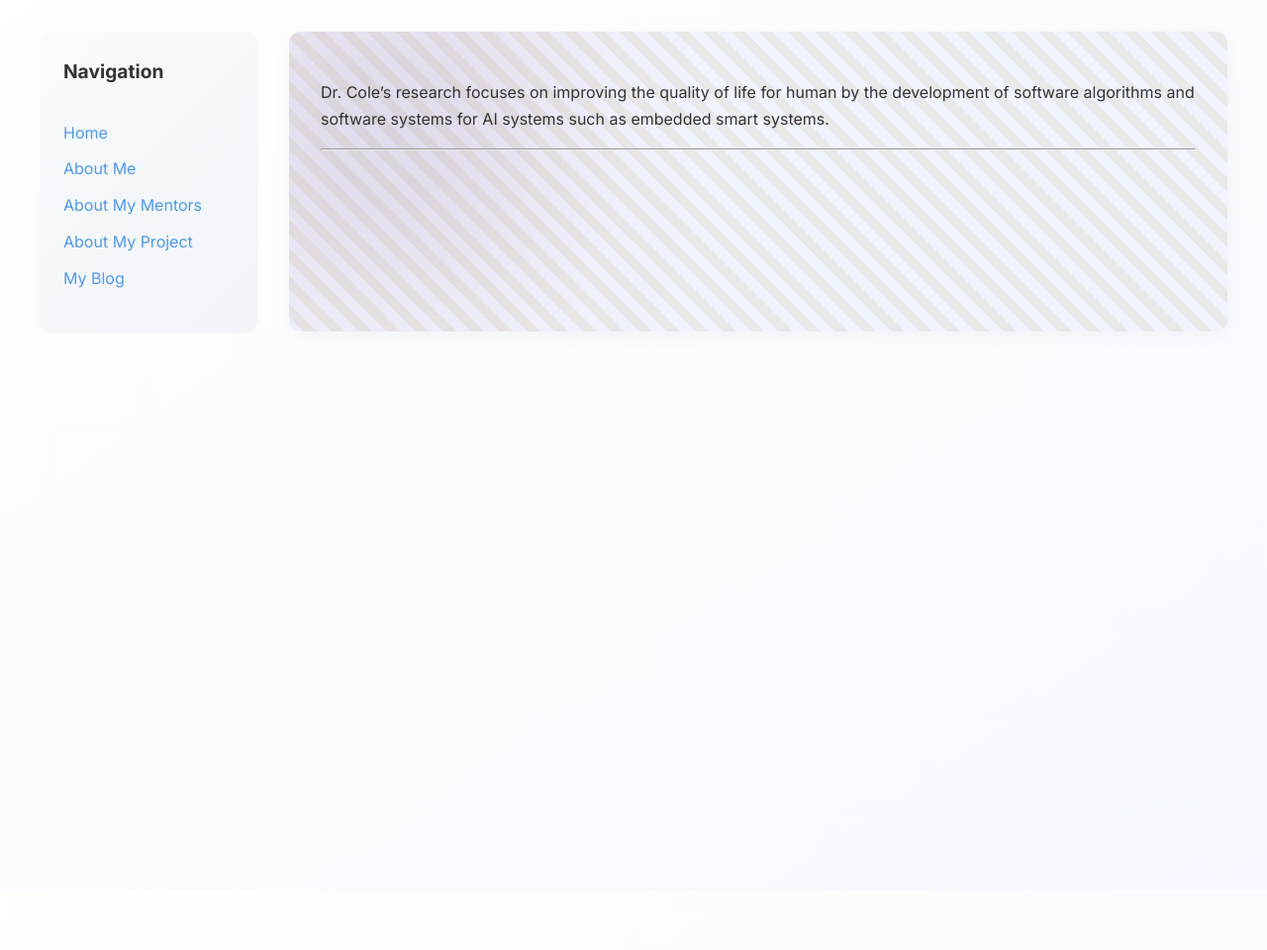
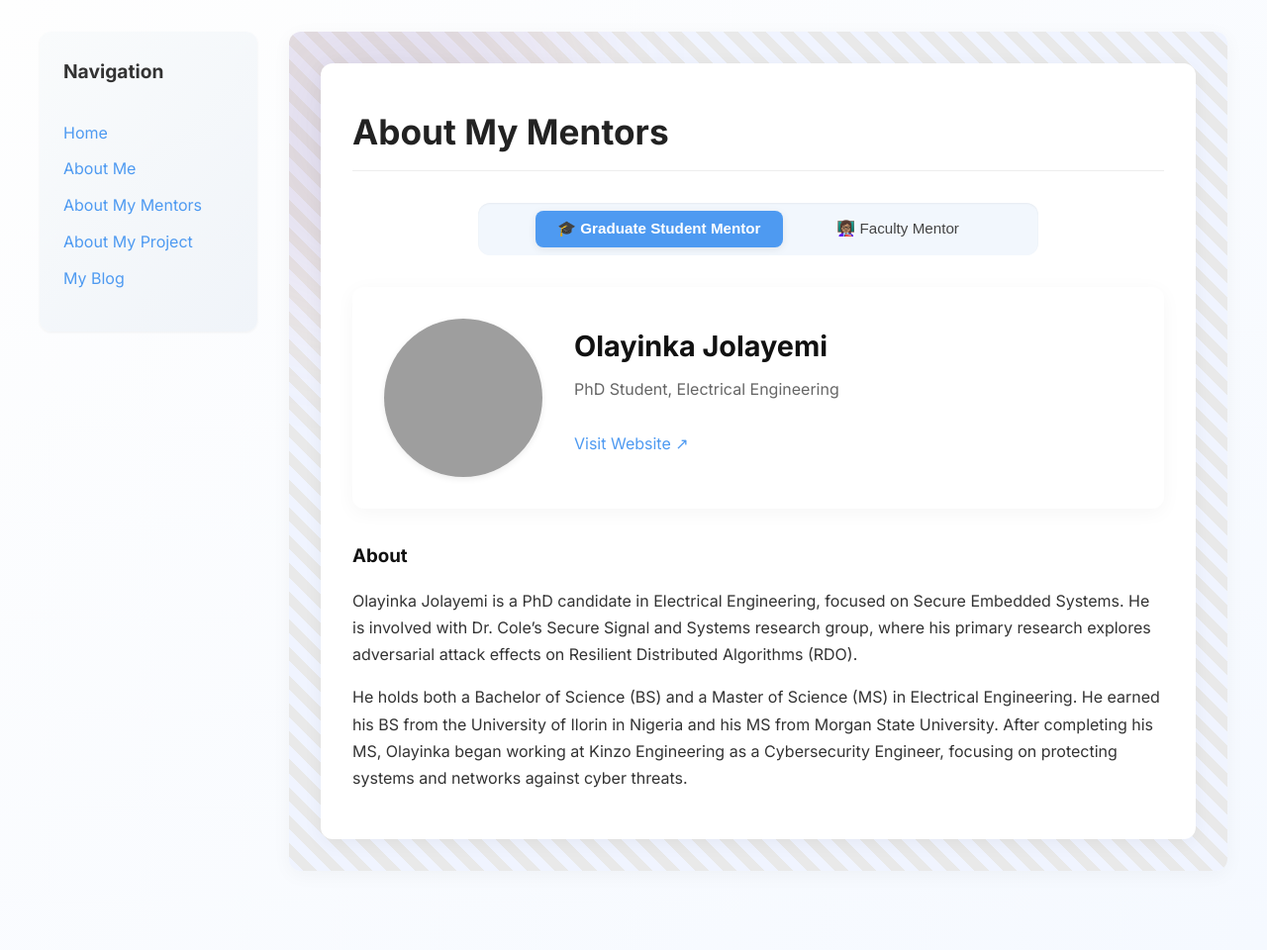
Before and after one commit to Chola3-pixel/Chola3-pixel.github.io, a Jekyll site: the page built from pages/about-my-mentor.md, in a window 1280 px wide. Shown: the whole page at 99% size. Built offline with Jekyll 4.4.1, drawn with Linux system fonts in a browser that asks for light colours; our own code applies the rules of GitHub Pages for plain Markdown files; before the commit the page ends 900 px from its top, so only the background shows below that; part of the change alters nothing that is shown; grey boxes are pictures that could not be loaded.

Commit message:
Update about-my-mentor.md

```diff
--- a/pages/about-my-mentor.md
+++ b/pages/about-my-mentor.md
@@ -6,9 +6,9 @@ permalink: /about-my-mentor.html
 graduate_mentor:
   name: Olayinka Jolayemi
   title: PhD Student, Electrical Engineering
-  image:/assets/images/mymentor.jpg
-  website:https://www.linkedin.com/in/jolayemi-olayinka-85b38268/
-  email: oljol3@morgan.edu
+  image: /assets/images/mymentor.jpg
+  website: "https://www.linkedin.com/in/jolayemi-olayinka-85b38268/"
+  email: "oljol3@morgan.edu"
   bio: |
     Olayinka Jolayemi is a PhD candidate in Electrical Engineering, focused on Secure Embedded Systems. He is involved with Dr. Cole's Secure Signal and Systems research group, where his primary research explores adversarial attack effects on Resilient Distributed Algorithms (RDO).
 
@@ -18,8 +18,8 @@ faculty_mentor:
   name: Dr. Cliston Cole, Ph.D.
   title: Assistant Professor at MSU | Electrical Engineer | Auditory Modeling | Speech Perception
   image: /assets/images/facultyadvisor.jpg
-  website:https://www.linkedin.com/in/cliston-cole-ph-d/
-  email: cliston.cole@morgan.edu
+  website: "https://www.linkedin.com/in/cliston-cole-ph-d/"
+  email: "cliston.cole@morgan.edu"
   bio: |
     Dr. Cliston Cole received both his B.S. and M.S. degrees in Electrical Engineering from Tuskegee University. He earned his Ph.D. in Electrical and Computer Engineering from the University of Illinois at Urbana-Champaign.
 
@@ -27,8 +27,3 @@ faculty_mentor:
 
     Dr. Cole’s work aims to enhance quality of life through the development of software algorithms and systems for embedded smart AI platforms.
 ---
-
-
-   Dr. Cole’s research focuses on improving the quality of life for human by the development of software algorithms and software systems for AI systems such as embedded smart systems.
-
----
```
